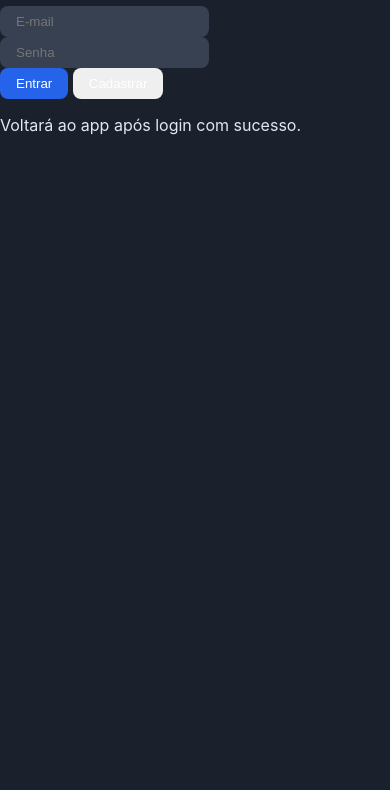
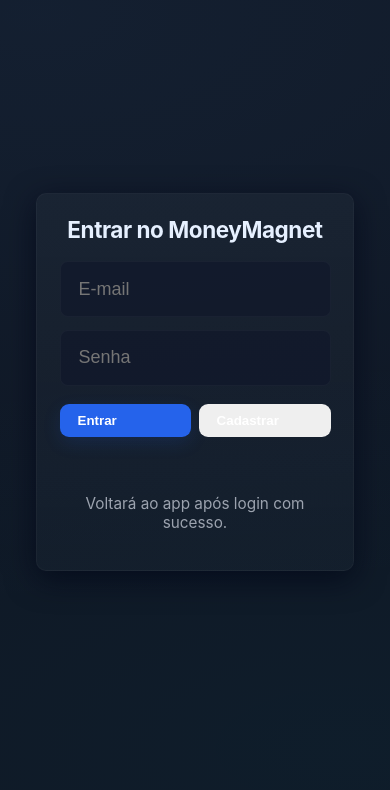
Before and after one commit to NexttecMoreira/economia, a plain HTML site: page login.html in a window 390 px wide. Shown: the part 76-866 px from the top of the page. Before the commit the page ends 844 px from the top, so only its background shows below. Drawn offline with Linux system fonts and the light colour scheme; no server answers.

Commit message:
responsividade

```diff
--- a/login.html
+++ b/login.html
@@ -4,6 +4,7 @@
   <meta charset="utf-8">
   <meta name="viewport" content="width=device-width,initial-scale=1">
   <title>Login - MoneyMagnet</title>
+  <link rel="stylesheet" href="loguin.css">
   <link rel="stylesheet" href="style.css">
   <meta http-equiv="Cache-control" content="no-cache">
   <!-- Firebase config and compat SDKs -->
--- /dev/null
+++ b/loguin.css
@@ -0,0 +1,103 @@
+/* Styles dedicated to the login page (loguin.css)
+   Responsive and mobile-first. Works together with style.css.
+*/
+
+/* Page container */
+.auth-page {
+  min-height: 100vh;
+  display: flex;
+  align-items: center;
+  justify-content: center;
+  background: radial-gradient(1200px 600px at 10% 10%, rgba(96,165,250,0.06), transparent),
+              radial-gradient(900px 400px at 90% 90%, rgba(6,182,212,0.04), transparent),
+              #0f1724; /* darker background for auth */
+  padding: 2rem;
+}
+
+.auth-container {
+  width: 100%;
+  max-width: 420px;
+  background: linear-gradient(180deg, rgba(255,255,255,0.03), rgba(255,255,255,0.02));
+  border-radius: 12px;
+  padding: 2rem;
+  box-shadow: 0 8px 30px rgba(2,6,23,0.7);
+  text-align: center;
+  color: #E6EDF3;
+  border: 1px solid rgba(255,255,255,0.03);
+}
+
+.auth-container h1 {
+  margin: 0 0 1rem 0;
+  font-size: 1.45rem;
+  letter-spacing: -0.02em;
+  color: #E6F0FF;
+}
+
+.auth-box {
+  display: flex;
+  flex-direction: column;
+  gap: 0.75rem;
+  margin-top: 0.5rem;
+}
+
+.auth-box .input {
+  width: 100%;
+  padding: 0.75rem 0.9rem;
+  border-radius: 8px;
+  background: rgba(15,23,42,0.6);
+  color: #E6EDF3;
+  border: 1px solid rgba(255,255,255,0.03);
+  box-sizing: border-box;
+}
+
+.auth-actions {
+  display: flex;
+  gap: 0.5rem;
+  margin-top: 0.25rem;
+  justify-content: center;
+}
+
+.auth-actions .btn { flex: 1 1 0; }
+
+.auth-message {
+  margin-top: 0.5rem;
+  min-height: 1.2rem;
+  font-size: 0.95rem;
+  color: #9CA3AF;
+}
+
+.small { font-size: 0.85rem; color: #9CA3AF; margin-top: 0.75rem; }
+
+/* Visual polish */
+.btn--primary { box-shadow: 0 6px 18px rgba(37,99,235,0.14); }
+.btn { font-weight: 600; }
+
+/* Focus states for accessibility */
+.auth-box .input:focus { outline: none; box-shadow: 0 0 0 4px rgba(96,165,250,0.08); }
+
+/* Responsive tweaks */
+@media (max-width: 420px) {
+  .auth-container { padding: 1.25rem; border-radius: 10px; }
+  .auth-container h1 { font-size: 1.25rem; }
+  .auth-box .input { padding: 0.9rem 1rem; font-size: 1rem; }
+  .auth-actions { gap: 0.4rem; }
+}
+
+@media (min-width: 768px) and (max-width: 1024px) {
+  .auth-container { max-width: 520px; padding: 2.25rem; }
+}
+
+@media (min-width: 1200px) {
+  .auth-container { transform: translateY(-20px); }
+}
+
+/* Slight zoom/scale effect for very narrow viewports (phones) but using font-size for crispness */
+@media (max-width: 360px) {
+  html { font-size: 18px; }
+  .auth-container { padding: 1rem; }
+}
+
+/* Provide a simple utility to center a smaller notice area on desktop */
+@media (min-width: 1400px) {
+  .auth-container { max-width: 560px; padding: 2.5rem; }
+}
--- a/style.css
+++ b/style.css
@@ -24,10 +24,61 @@
     color: #e2e8f0;
 }
 
+/* Responsive base sizing: fluid typography and small-screen "zoom" via larger base font-size */
+html {
+    /* clamp(min, preferred, max) - adjusts fluidly across viewport widths */
+    font-size: clamp(14px, 1.0rem + 0.4vw, 20px);
+    -webkit-text-size-adjust: 100%;
+}
+
+/* Extra zoom for very small devices (phones) to improve tap targets and readability */
+@media (max-width: 420px) {
+    html { font-size: 18px; }
+    .btn { padding: 0.75rem 1rem; }
+    .input { padding: 0.75rem 1rem; }
+    .chart-wrapper { height: 12rem; }
+    .summary-chart-wrapper { height: 12rem; }
+}
+
+/* Mobile fixes: stack controls, enlarge touch targets, prevent horizontal overflow */
+@media (max-width: 480px) {
+    body { overflow-x: hidden; }
+    .controls { flex-direction: column; align-items: stretch; }
+    .controls .input, .controls .btn { width: 100% !important; }
+    .controls .btn { display: block; }
+    .input--small { width: 100% !important; }
+    .list-item { flex-direction: column; align-items: flex-start; gap: 0.5rem; }
+    .card-header { flex-direction: column; align-items: flex-start; gap: 0.5rem; }
+    .chart-wrapper { height: 10.5rem; }
+    .summary-chart-wrapper { height: 10.5rem; }
+    .container { padding: 0.75rem; }
+    .site-title { font-size: 1.6rem; }
+}
+
+/* Slight upscale on very large monitors to use available space */
+@media (min-width: 1600px) {
+    html { font-size: 18px; }
+    .container { max-width: 1500px; }
+    .chart-wrapper { height: 20rem; }
+    .summary-chart-wrapper { height: 28rem; }
+}
+
+/* Ultra-wide monitors: give more breathing room and optionally increase column layout */
+@media (min-width: 2000px) {
+    html { font-size: 20px; }
+    .container { max-width: 1800px; padding: 3rem; }
+    .layout-grid { grid-template-columns: repeat(3, 1fr); gap: 2.5rem; }
+}
+
 .container {
     max-width: 1200px;
     margin: 0 auto;
     padding: 2rem;
+}
+
+/* Make container padding and layout fluid on small screens */
+@media (max-width: 480px) {
+    .container { padding: 1rem; }
 }
 
 @media (max-width: 768px) {
@@ -57,7 +108,8 @@
 .site-subtitle { color: #9CA3AF; }
 
 .layout-grid { display: grid; grid-template-columns: 1fr; gap: 2rem; margin-bottom: 2rem; }
-@media (min-width: 1024px) { .layout-grid { grid-template-columns: repeat(2, 1fr); } }
+    /* Only switch to two-column layout on wider screens (desktop). Keep tablets/iPads stacked. */
+    @media (min-width: 1200px) { .layout-grid { grid-template-columns: repeat(2, 1fr); } }
 
 .card { background: #1f2937; border-radius: 1rem; padding: 1.5rem; box-shadow: 0 10px 15px rgba(2,6,23,0.6); }
 .card--income { }
@@ -97,7 +149,8 @@
 .icon-btn:hover { color: #93C5FD; }
 
 .summary-grid { display: grid; grid-template-columns: 1fr; gap: 1rem; }
-@media (min-width: 768px) { .summary-grid { grid-template-columns: 2fr 1fr; } }
+    /* Keep summary stacked on tablets; only split on desktop */
+    @media (min-width: 1200px) { .summary-grid { grid-template-columns: 2fr 1fr; } }
 .summary-chart-wrapper { height: 20rem; }
 .summary-cards { display: flex; flex-direction: column; justify-content: center; gap: 0.75rem; }
 .summary-card { background: #374151; border-radius: 0.5rem; padding: 1rem; }
```
